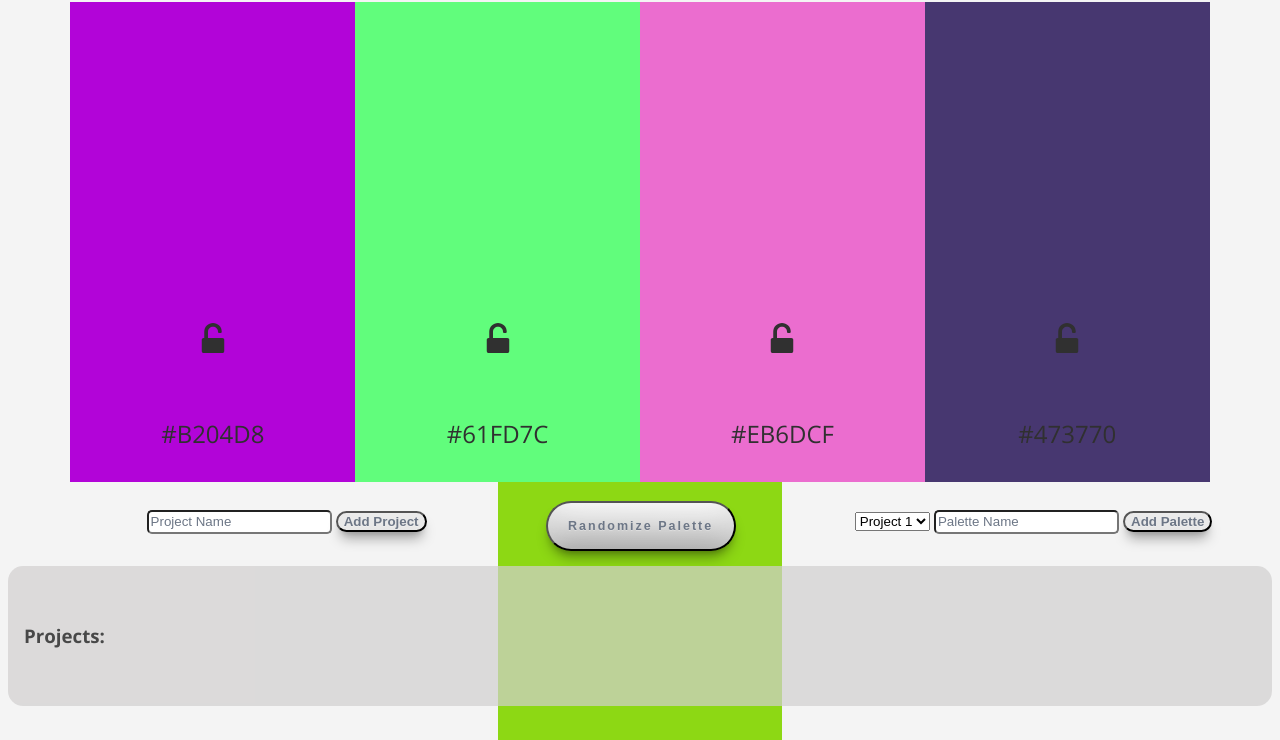
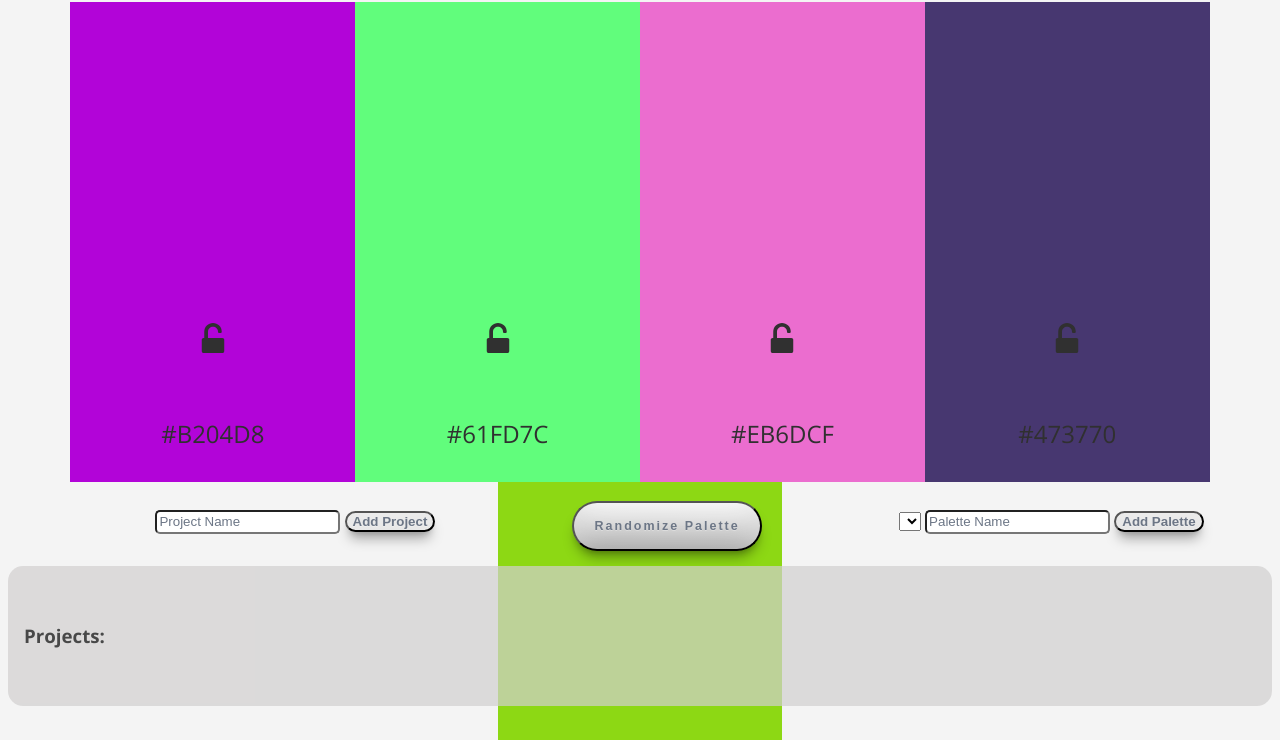
Before and after one commit to kmiller9393/palette-picker, a website: page public/index.html in a window 1280 px wide. Shown: the part 60-800 px from the top of the page. Drawn offline with nearby package versions, Linux system fonts and the light colour scheme; no server answers.

Commit message:
Remove option elements from html

```diff
--- a/public/index.html
+++ b/public/index.html
@@ -46,11 +46,6 @@
         <button class="radomize-palette">Randomize Palette</button>
         <form action="submit">
             <select>
-                <option value="project-1">Project 1</option>
-                <option value="project-2">Project 2</option>
-                <option value="project-3">Project 3</option>
-                <option value="project-4">Project 4</option>
-                <option value="project-5">Project 5</option>
             </select>
             <input type="text" placeholder="Palette Name" class="palette-input">
             <button class="add-palette">Add Palette</button>
```
